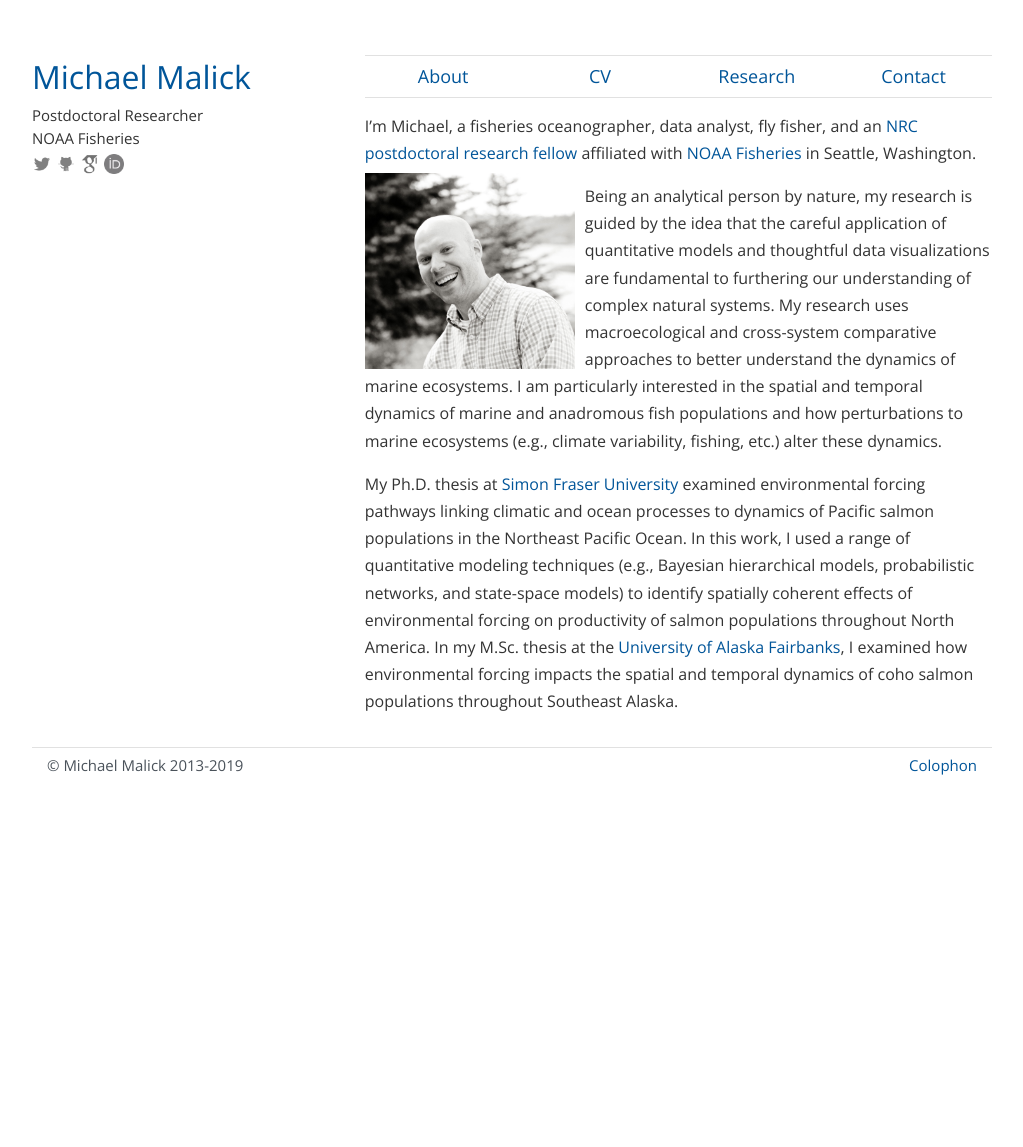
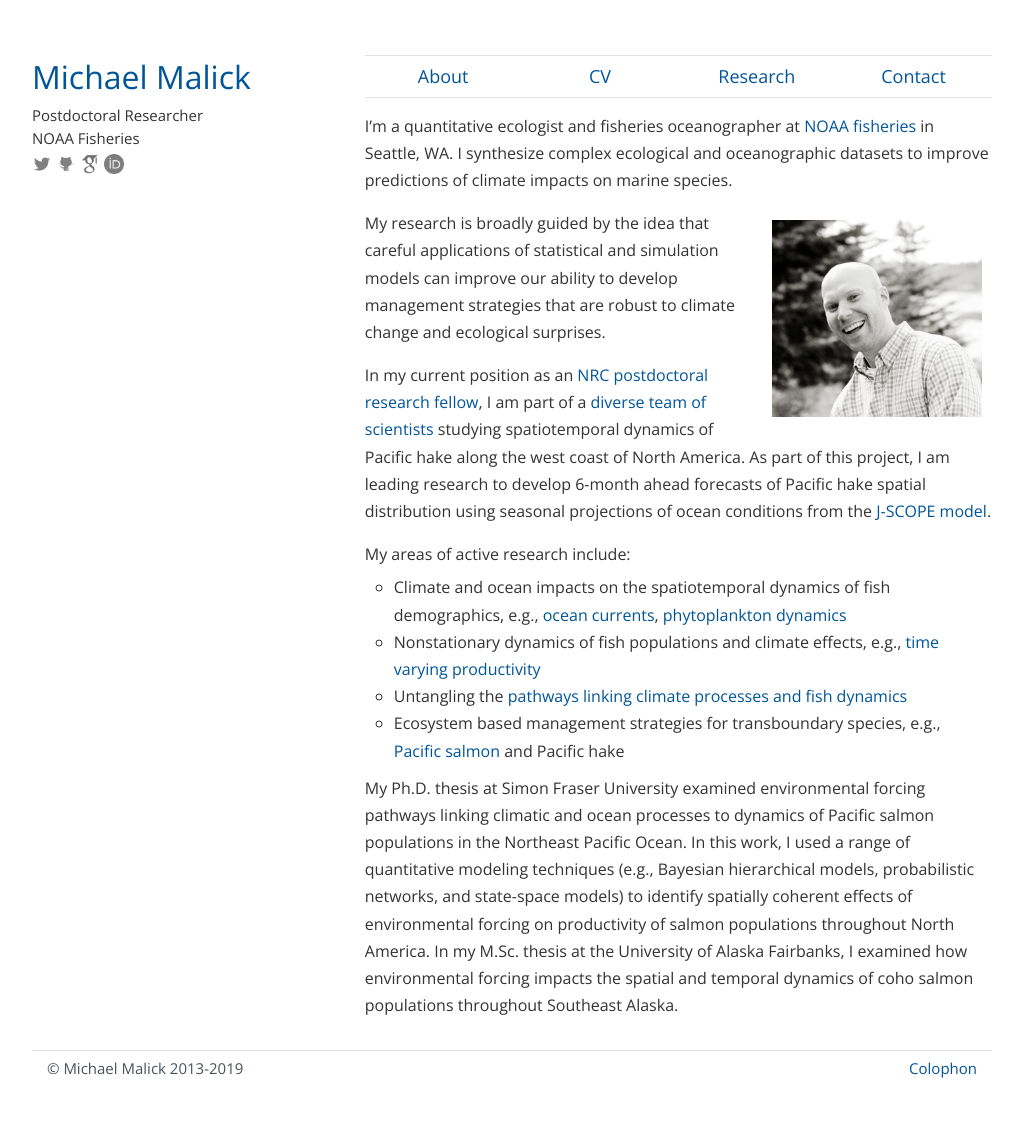
Before and after one commit to michaelmalick/michaelmalick.github.io, a Jekyll site: the page built from index.md, in a window 1280 px wide. Shown: the whole page, without its empty margins (128-1151 px from the left). Built offline with Jekyll 4.4.1, drawn with Linux system fonts in a browser that asks for light colours; before the commit the page ends 900 px from its top, so only the background shows below that.

Commit message:
Update main page text

```diff
--- a/index.md
+++ b/index.md
@@ -4,39 +4,52 @@ title:  Michael Malick | About
 ---
 
 
-I'm Michael, a fisheries oceanographer, data analyst, fly fisher, and an [NRC
-postdoctoral research fellow][NRC] affiliated with [NOAA Fisheries][NMFS] in
-Seattle, Washington.
+I'm a quantitative ecologist and fisheries oceanographer at [NOAA
+fisheries][NMFS] in Seattle, WA. I synthesize complex ecological and
+oceanographic datasets to improve predictions of climate impacts on marine
+species.
 
-<!--
-My postdoctoral research investigates multiple competing hypotheses commonly
-used to link climatic and ocean conditions to spatial dynamics of marine fish
-populations.
---->
 <img class="img_headshot"  src="assets/images/michael_malick_nice.jpg"
- alt="Michael Malick" width="210" align="left"/>
+ alt="Michael Malick" width="210" align="right"/>
 
-Being an analytical person by nature, my research is guided by the idea that the
-careful application of quantitative models and thoughtful data visualizations
-are fundamental to furthering our understanding of complex natural systems. My
-research uses macroecological and cross-system comparative approaches to better
-understand the dynamics of marine ecosystems. I am particularly interested in
-the spatial and temporal dynamics of marine and anadromous fish populations and
-how perturbations to marine ecosystems (e.g., climate variability, fishing,
-etc.) alter these dynamics.
+My research is broadly guided by the idea that careful applications of
+statistical and simulation models can improve our ability to develop management
+strategies that are robust to climate change and ecological surprises.
 
-My Ph.D. thesis at [Simon Fraser University][SFU] examined environmental forcing
+In my current position as an [NRC postdoctoral research fellow][NRC], I am part
+of a [diverse team of scientists][JSCOPE2] studying spatiotemporal dynamics of
+Pacific hake along the west coast of North America. As part of this project, I
+am leading research to develop 6-month ahead forecasts of Pacific hake spatial
+distribution using seasonal projections of ocean conditions from the [J-SCOPE
+model][JSCOPE1].
+
+
+My areas of active research include:
+
+- Climate and ocean impacts on the spatiotemporal dynamics of fish demographics,
+  e.g., [ocean currents][CURRENTS], [phytoplankton dynamics][PHYTO]
+- Nonstationary dynamics of fish populations and climate effects, e.g., [time
+  varying productivity][TRENDS]
+- Untangling the [pathways linking climate processes and fish dynamics][BNET]
+- Ecosystem based management strategies for transboundary species, e.g.,
+  [Pacific salmon][EBFM] and Pacific hake
+
+My Ph.D. thesis at Simon Fraser University examined environmental forcing
 pathways linking climatic and ocean processes to dynamics of Pacific salmon
 populations in the Northeast Pacific Ocean. In this work, I used a range of
 quantitative modeling techniques (e.g., Bayesian hierarchical models,
 probabilistic networks, and state-space models) to identify spatially coherent
 effects of environmental forcing on productivity of salmon populations
-throughout North America. In my M.Sc. thesis at
-the [University of Alaska Fairbanks][UAF], I examined how environmental forcing
-impacts the spatial and temporal dynamics of coho salmon populations throughout
-Southeast Alaska.
+throughout North America. In my M.Sc. thesis at the University of Alaska
+Fairbanks, I examined how environmental forcing impacts the spatial and temporal
+dynamics of coho salmon populations throughout Southeast Alaska.
 
-[NRC]:  https://sites.nationalacademies.org/pga/rap/
-[NMFS]: https://www.fisheries.noaa.gov/
-[SFU]:  https://www.sfu.ca/
-[UAF]:  https://www.uaf.edu/cfos/
+[PHYTO]:    https://www.nrcresearchpress.com/doi/10.1139/cjfas-2014-0298
+[CURRENTS]: https://onlinelibrary.wiley.com/doi/full/10.1111/fog.12190
+[TRENDS]:   https://journals.plos.org/plosone/article?id=10.1371/journal.pone.0146009
+[BNET]:     https://www.nrcresearchpress.com/doi/10.1139/cjfas-2014-0509
+[EBFM]:     https://www.sciencedirect.com/science/article/pii/S0308597X17301902?via%3Dihub
+[JSCOPE1]:  http://www.nanoos.org/products/j-scope/home.php
+[JSCOPE2]:  http://www.nanoos.org/products/j-scope/people.php
+[NRC]:      https://sites.nationalacademies.org/pga/rap/
+[NMFS]:     https://www.fisheries.noaa.gov/
--- a/stylesheets/style.css
+++ b/stylesheets/style.css
@@ -54,8 +54,9 @@ p {
 –––––––––––––––––––––––––––––––––––––––––––––––––– */
 .img_headshot {
     margin-right: 1rem;
-    margin-top: -1rem;
-    margin-bottom: -1rem;
+    margin-top: 1rem;
+    margin-left: 1rem;
+    margin-bottom: 1rem;
 }
 
 .img_research {
@@ -86,12 +87,13 @@ p {
 –––––––––––––––––––––––––––––––––––––––––––––––––– */
 ul {
     padding: 0;
-    margin: 1.9rem;
-    margin-top: 0;
-    list-style: circle inside;
+    margin-left: 2.9rem;
+    margin-top: -1rem;
+    margin-bottom: 1rem;
+    list-style: circle;
 }
 ol {
-    padding: 0;
+    padding: 1rem;
     margin: 1.9rem;
     margin-top: 0;
     list-style: decimal inside;
```
